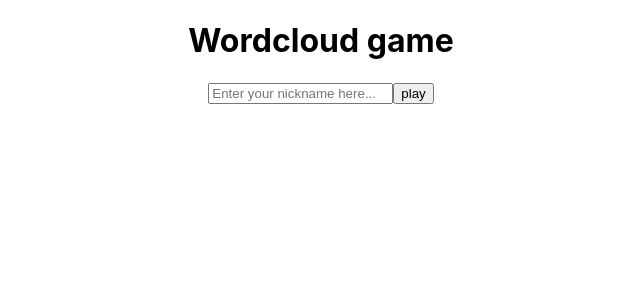
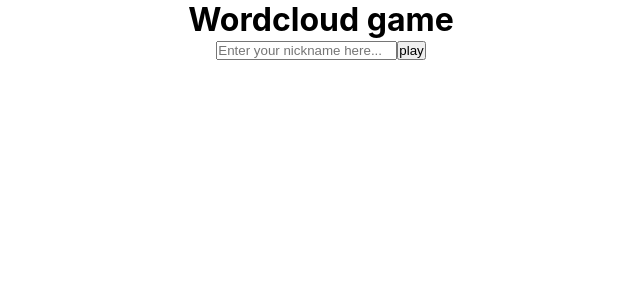
Before and after one commit to jzapiorkowski/wordcloud-game, a React (Create React App) app: page / in a window 1280 px wide. Shown: the top 300 px of the page, without its empty margins (319-959 px from the left). Built offline with nearby package versions, Linux system fonts and the light colour scheme.

Commit message:
update global styles

```diff
--- a/src/index.js
+++ b/src/index.js
@@ -1,6 +1,6 @@
 import React from 'react';
 import ReactDOM from 'react-dom/client';
-import './index.css';
+import './index.scss';
 import App from './App';
 import reportWebVitals from './reportWebVitals';
 
--- a/src/index.css
+++ b/src/index.scss
@@ -7,7 +7,8 @@
   -moz-osx-font-smoothing: grayscale;
 }
 
-code {
-  font-family: source-code-pro, Menlo, Monaco, Consolas, 'Courier New',
-    monospace;
+* {
+  margin: 0;
+  padding: 0;
+  box-sizing: border-box;
 }
```
